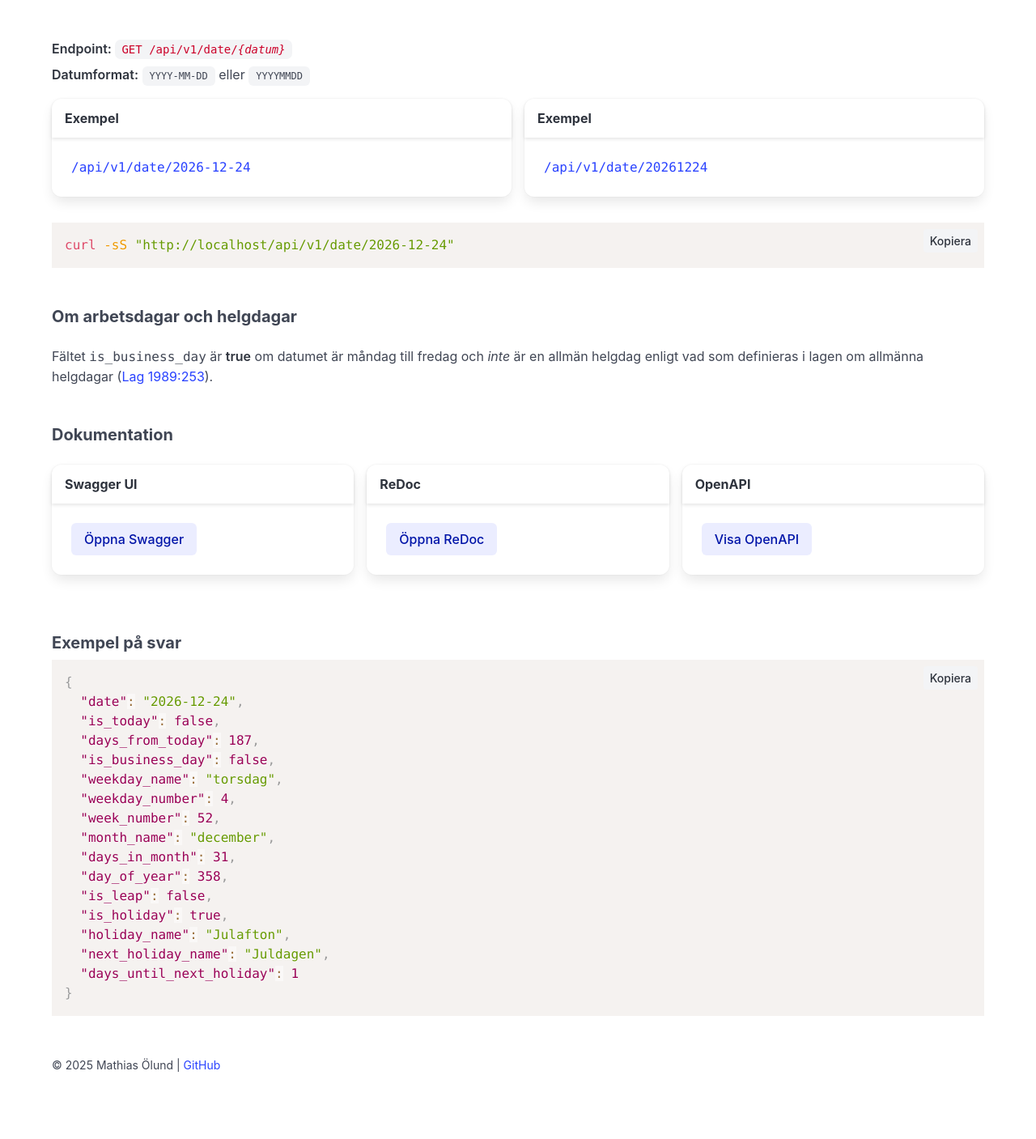
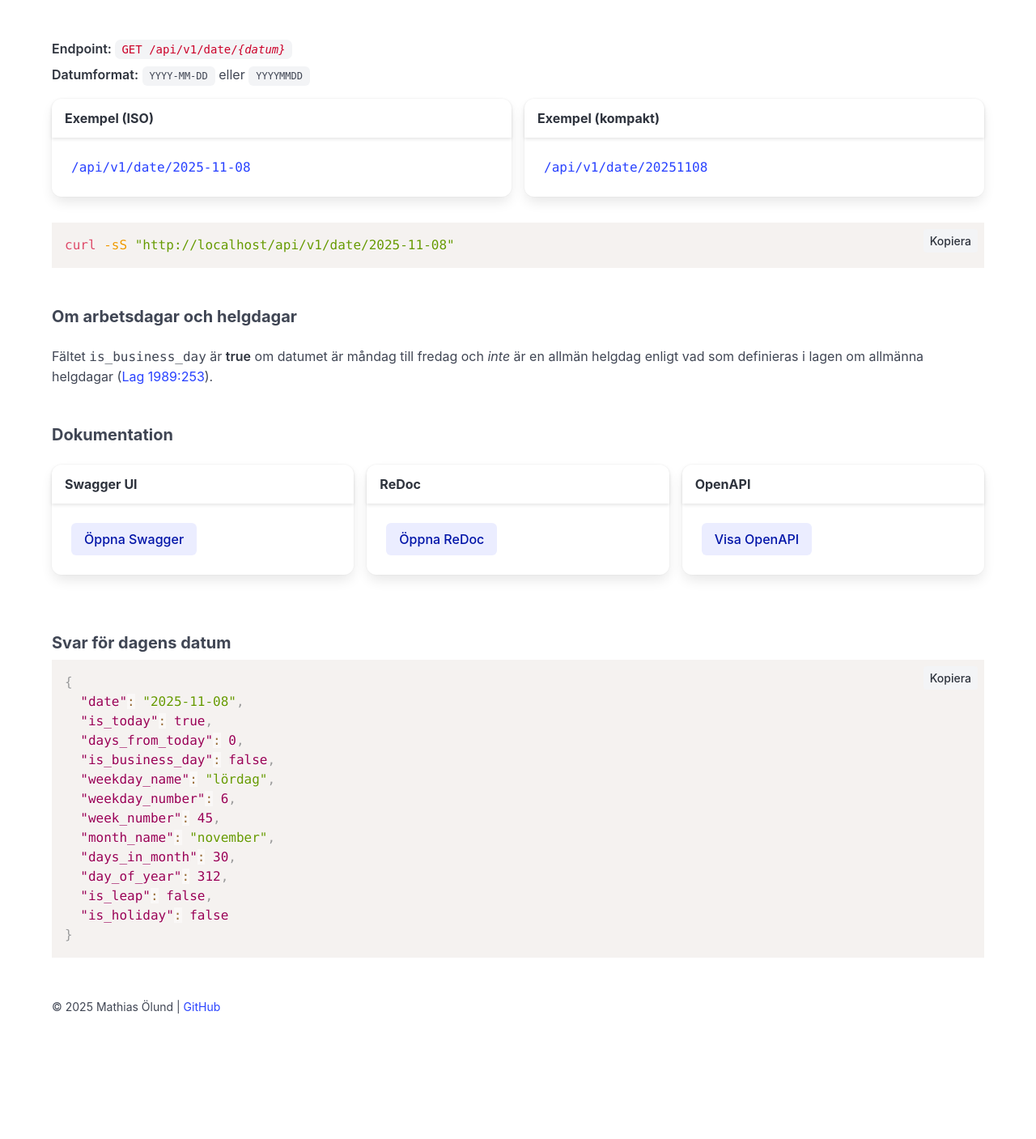
Before and after one commit to Ubiquitous-X/datumapi, a FastAPI app: page / in a window 1280 px wide. Shown: the part 125-1532 px from the top of the page at 81% size. After the commit the page ends 1377 px from the top, so only its background shows below. Run offline with FastAPI, Linux system fonts and the light colour scheme; some libraries are stand-ins or nearby versions.

Commit message:
todays date as examples

```diff
--- a/app/templates/index.html
+++ b/app/templates/index.html
@@ -65,19 +65,15 @@
           </ul>
           <div class="card-grid mt-4">
             <div class="card">
-              <header class="card-header">
-                <p class="card-header-title">Exempel</p>
-              </header>
+              <header class="card-header"><p class="card-header-title">Exempel (ISO)</p></header>
               <div class="card-content">
-                <a href="/api/v1/date/2026-12-24"><span class="mono">/api/v1/date/2026-12-24</span></a>
+                <a id="exLinkIso" href="#"><span class="mono" id="exTextIso"></span></a>
               </div>
             </div>
             <div class="card">
-              <header class="card-header">
-                <p class="card-header-title">Exempel</p>
-              </header>
+              <header class="card-header"><p class="card-header-title">Exempel (kompakt)</p></header>
               <div class="card-content">
-                <a href="/api/v1/date/20261224"><span class="mono">/api/v1/date/20261224</span></a>
+                <a id="exLinkCompact" href="#"><span class="mono" id="exTextCompact"></span></a>
               </div>
             </div>
           </div>
@@ -132,26 +128,10 @@
 
         <!-- Exempelsvar -->
         <section>
-          <h2 class="subtitle has-text-weight-bold mb-0">Exempel på svar</h2>
+          <h2 class="subtitle has-text-weight-bold mb-0">Svar för dagens datum</h2>
           <div class="codebox">
             <button class="button is-small is-light copy-btn" data-copy="#jsonExample">Kopiera</button>
-            <pre><code id="jsonExample" class="language-json">{
-  "date": "2026-12-24",
-  "is_today": false,
-  "days_from_today": 187,
-  "is_business_day": false,
-  "weekday_name": "torsdag",
-  "weekday_number": 4,
-  "week_number": 52,
-  "month_name": "december",
-  "days_in_month": 31,
-  "day_of_year": 358,
-  "is_leap": false,
-  "is_holiday": true,
-  "holiday_name": "Julafton",
-  "next_holiday_name": "Juldagen",
-  "days_until_next_holiday": 1
-}</code></pre>
+            <pre><code id="jsonExample" class="language-json"></code></pre>
           </div>
         </section>
 
@@ -191,6 +171,52 @@
         if (!btn) return;
         copyText(btn.getAttribute('data-copy'));
       });
+
+      // Sätt exempel-länkar och exempel-JSON till dagens datum
+      document.addEventListener('DOMContentLoaded', async () => {
+        const today = new Date();
+        const iso = today.toISOString().slice(0, 10);        // YYYY-MM-DD
+        const compact = iso.replaceAll('-', '');             // YYYYMMDD
+        const base = '/api/v1/date/';
+
+        const exLinkIso = document.getElementById('exLinkIso');
+        const exTextIso = document.getElementById('exTextIso');
+        const exLinkCompact = document.getElementById('exLinkCompact');
+        const exTextCompact = document.getElementById('exTextCompact');
+
+        if (exLinkIso && exTextIso) {
+          exLinkIso.href = base + iso;
+          exTextIso.textContent = base + iso;
+        }
+        if (exLinkCompact && exTextCompact) {
+          exLinkCompact.href = base + compact;
+          exTextCompact.textContent = base + compact;
+        }
+
+        // Använd dagens datum i cURL-exemplet
+        const curlEl = document.getElementById('curlExample');
+        if (curlEl) {
+          const url = `${location.origin}${base}${iso}`;
+          curlEl.innerText = `curl -sS "${url}"`;
+          // Highlighta om Prism finns
+          if (window.Prism) Prism.highlightElement(curlEl);
+        }
+
+        // Hämta svar för dagens datum och visa i JSON-exemplet
+        const jsonEl = document.getElementById('jsonExample');
+        if (jsonEl) {
+          try {
+            const res = await fetch(base + iso, { headers: { 'Accept': 'application/json' } });
+            if (res.ok) {
+              const data = await res.json();
+              jsonEl.textContent = JSON.stringify(data, null, 2);
+              if (window.Prism) Prism.highlightElement(jsonEl);
+            }
+          } catch (_) {
+            // Ignorera fel
+          }
+        }
+      });
     </script>
   </body>
 </html>
```
